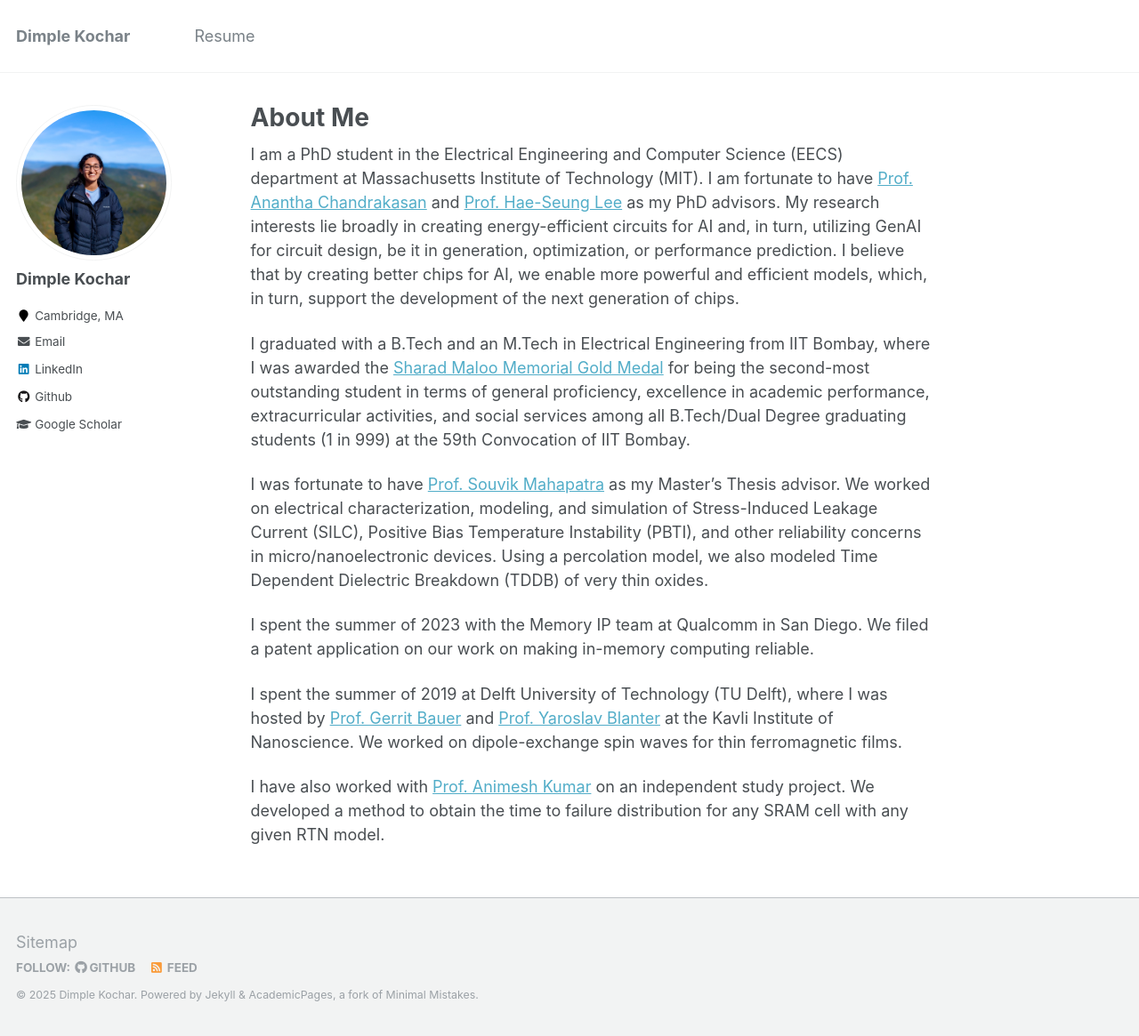
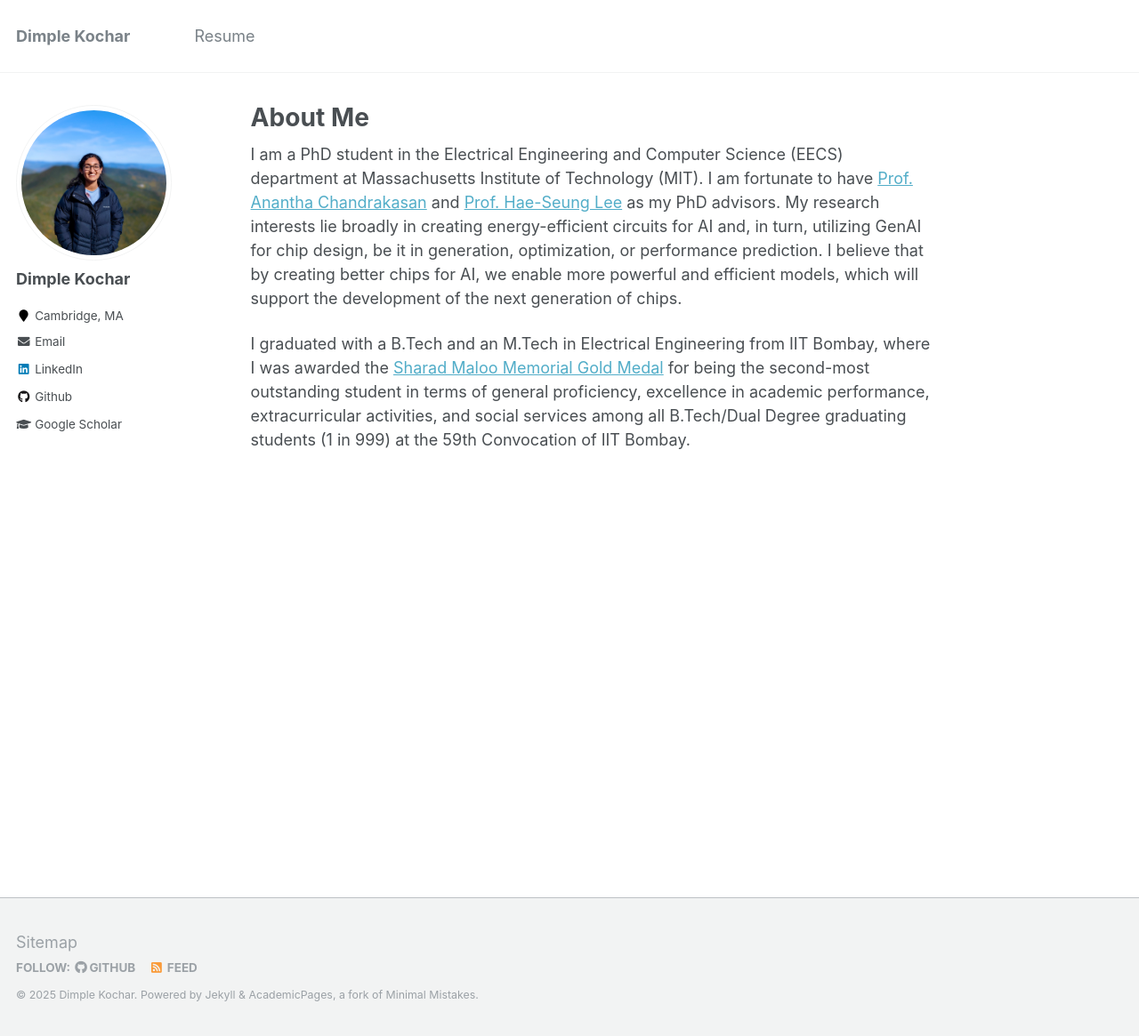
Before and after one commit to dimplekochar/dimplekochar.github.io, a Jekyll site: the page built from _pages/about.md, in a window 1280 px wide and 1165 px high. Shown: the whole window at 89% size. Built offline with Jekyll 4.4.1, drawn with Linux system fonts in a browser that asks for light colours.

Commit message:
Update about.md

```diff
--- a/_pages/about.md
+++ b/_pages/about.md
@@ -9,14 +9,6 @@ redirect_from:
 ---
 
 
-I am a PhD student in the Electrical Engineering and Computer Science (EECS) department at Massachusetts Institute of Technology (MIT). I am fortunate to have [Prof. Anantha Chandrakasan](https://www.eecs.mit.edu/people/anantha-chandrakasan/) and [Prof. Hae-Seung Lee](https://www.eecs.mit.edu/people/hae-seung-harry-lee/) as my PhD advisors. My research interests lie broadly in creating energy-efficient circuits for AI and, in turn, utilizing GenAI for circuit design, be it in generation, optimization, or performance prediction. I believe that by creating better chips for AI, we enable more powerful and efficient models, which, in turn, support the development of the next generation of chips.
+I am a PhD student in the Electrical Engineering and Computer Science (EECS) department at Massachusetts Institute of Technology (MIT). I am fortunate to have [Prof. Anantha Chandrakasan](https://www.eecs.mit.edu/people/anantha-chandrakasan/) and [Prof. Hae-Seung Lee](https://www.eecs.mit.edu/people/hae-seung-harry-lee/) as my PhD advisors. My research interests lie broadly in creating energy-efficient circuits for AI and, in turn, utilizing GenAI for chip design, be it in generation, optimization, or performance prediction. I believe that by creating better chips for AI, we enable more powerful and efficient models, which will support the development of the next generation of chips.
 
 I graduated with a B.Tech and an M.Tech in Electrical Engineering from IIT Bombay, where I was awarded the [Sharad Maloo Memorial Gold Medal](https://www.iitb.ac.in/newacadhome/RulesforAwardofMedalsandAcademicprizesforUGandPG.pdf) for being the second-most outstanding student in terms of general proficiency, excellence in academic performance, extracurricular activities, and social services among all B.Tech/Dual Degree graduating students (1 in 999) at the 59th Convocation of IIT Bombay.
-
-I was fortunate to have [Prof. Souvik Mahapatra](https://www.ee.iitb.ac.in/wiki/faculty/souvik?s=model) as my Master's Thesis advisor. We worked on electrical characterization, modeling, and simulation of Stress-Induced Leakage Current (SILC), Positive Bias Temperature Instability (PBTI), and other reliability concerns in micro/nanoelectronic devices. Using a percolation model, we also modeled Time Dependent Dielectric Breakdown (TDDB) of very thin oxides.
-
-I spent the summer of 2023 with the Memory IP team at Qualcomm in San Diego. We filed a patent application on our work on making in-memory computing reliable.
-
-I spent the summer of 2019 at Delft University of Technology (TU Delft), where I was hosted by [Prof. Gerrit Bauer](https://www.tudelft.nl/en/faculty-of-applied-sciences/about-faculty/departments/quantum-nanoscience/prof-dr-gerrit-bauer/) and [Prof. Yaroslav Blanter](https://www.tudelft.nl/en/faculty-of-applied-sciences/about-faculty/departments/quantum-nanoscience/prof-dr-yaroslav-blanter/) at the Kavli Institute of Nanoscience. We worked on dipole-exchange spin waves for thin ferromagnetic films.
-
-I have also worked with [Prof. Animesh Kumar](https://www.ee.iitb.ac.in/~animesh/) on an independent study project. We developed a method to obtain the time to failure distribution for any SRAM cell with any given RTN model.
```
